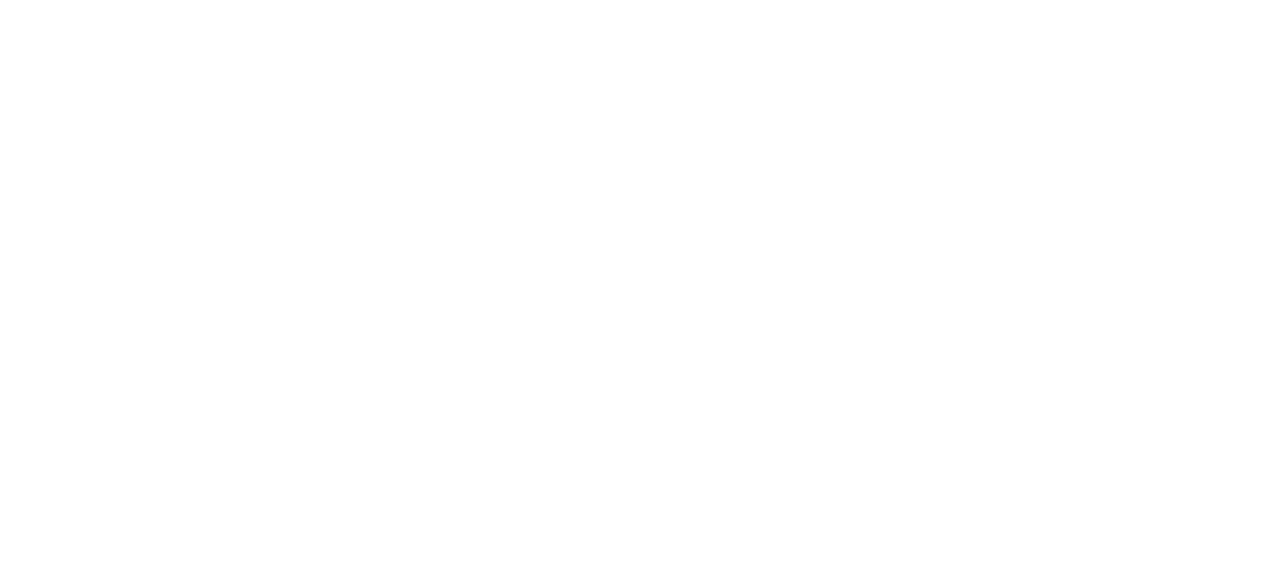
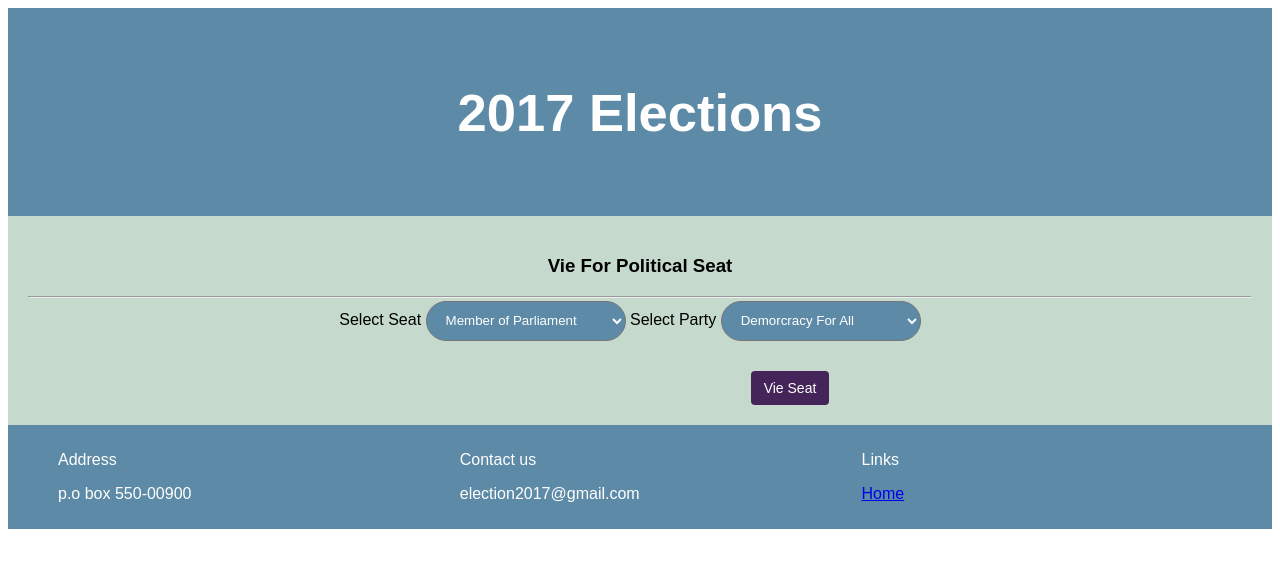
Before and after one commit to kamaathedj/political_arena, a plain HTML site: page ui/user-vie-political-seat.html in a window 1280 px wide. Drawn offline with Linux system fonts and the light colour scheme.

Commit message:
[finish #163550073] final iteration that enable user to vie for a political seat

```diff
--- a/ui/style.css
+++ b/ui/style.css
@@ -43,6 +43,27 @@ section:after {
   content: "";
   display: table;
   clear: both;
+}
+.vie{
+  align-content: center;
+  margin-bottom: 10px;
+  margin-right: 20px;
+}
+.vie label{
+align-content: center;
+padding-top: 20px;
+
+}
+.select{
+  color: #fff;
+  width: 200px;
+  height: 40px;
+  margin-top: -5px;
+   background-color:#5D8AA6;
+   -webkit-border-radius: 20px;
+   -moz-border-radius: 20px;
+   border-radius: 20px;
+   padding-left: 15px;
 }
 
 /* Style the footer */
--- a/ui/user-vie-political-seat.html
+++ b/ui/user-vie-political-seat.html
@@ -0,0 +1,72 @@
+<!DOCTYPE html>
+<html lang="en">
+<head>
+<title>2017 elections</title>
+<meta charset="utf-8">
+<meta name="viewport" content="width=device-width, initial-scale=1">
+<link rel="stylesheet" href="style.css">
+</head>
+<body>
+
+
+<header>
+  <h2>2017 Elections</h2>
+
+</header>
+
+<section>
+
+  <article class="form_center">
+   <h3>Vie For Political Seat</h3>
+
+  <hr>
+
+    <div class="vie">
+
+      <label for="seatname"> Select Seat</label>
+      <select class="select">
+        <option value="mp">Member of Parliament</option>
+        <option value="president">president</option>
+        <option value="senator">Senator</option>
+        <option value="mca">Member of County Assembly</option>
+      </select>
+
+
+      <label for="party"> Select Party</label>
+      <select class="select">
+        <option value="mp">Demorcracy For All</option>
+        <option value="president">Youth Party</option>
+        <option value="senator">Front Revolution</option>
+        <option value="mca">We Stand Together Party</option>
+      </select>
+      </div>
+
+    <button type="submit" class="button_yes btn-place">Vie Seat</button>
+
+
+
+
+  </article>
+
+</section>
+
+
+ <footer class="footer-nav">
+  <ul class="footer-nav_items">
+      <li class="footer-nav_item">Address</li>
+      <li class="footer-nav_item">Contact us</li>
+      <li class="footer-nav_item">Links</li>
+  </ul>
+
+  <ul>
+      <li class="footer-nav_item">p.o box 550-00900</li>
+      <li class="footer-nav_item">election2017@gmail.com</li>
+      <li class="footer-nav_item">
+      <a href="index.html">Home</a>
+      </li>
+  </ul>
+
+</footer>
+
+</body>
+</html>
```
